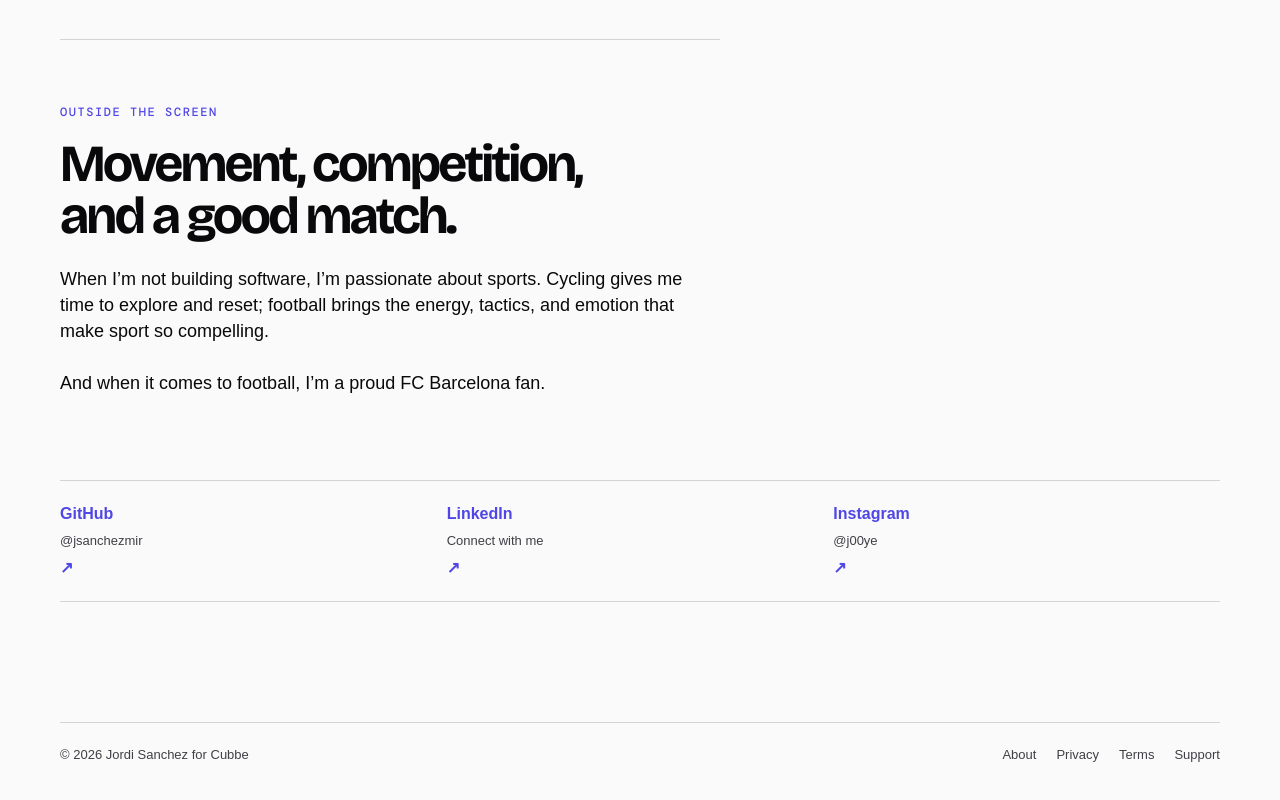
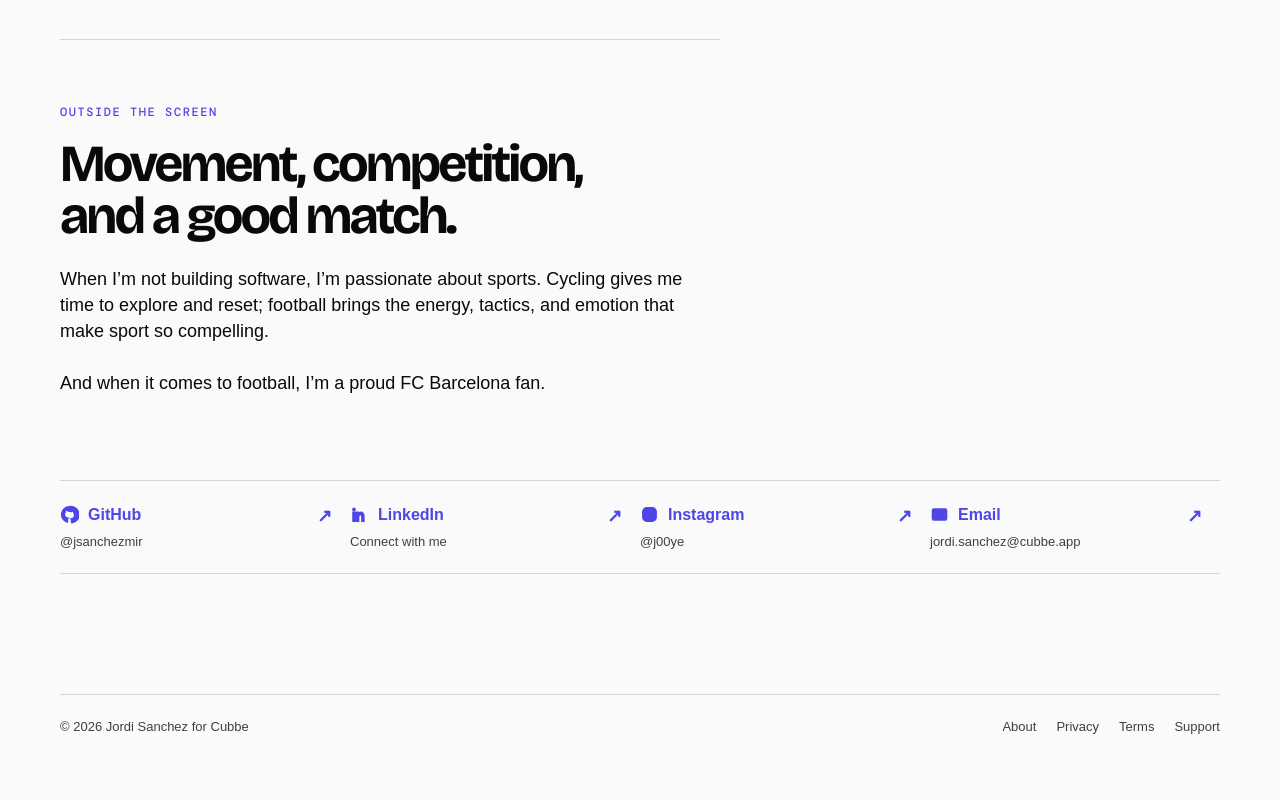
Before and after one commit to jsanchezmir/cubbe-web, a Next.js app: page /about in a window 1280 px wide. Shown: the part 986-1786 px from the top of the page. After the commit the page ends 1758 px from the top, so only its background shows below. Built offline with nearby package versions, Linux system fonts and the light colour scheme.

Commit message:
Add contact email to about page

```diff
--- a/app/about/page.tsx
+++ b/app/about/page.tsx
@@ -5,10 +5,18 @@ import { Footer, Header } from "../components";
 export const metadata: Metadata = { title: "About Jordi Sanchez" };
 
 const socialLinks = [
-  ["GitHub", "@jsanchezmir", "https://github.com/jsanchezmir"],
-  ["LinkedIn", "Connect with me", "https://www.linkedin.com/in/jordisanchezmir/"],
-  ["Instagram", "@j00ye", "https://www.instagram.com/j00ye/"],
+  ["GitHub", "@jsanchezmir", "https://github.com/jsanchezmir", "github"],
+  ["LinkedIn", "Connect with me", "https://www.linkedin.com/in/jordisanchezmir/", "linkedin"],
+  ["Instagram", "@j00ye", "https://www.instagram.com/j00ye/", "instagram"],
+  ["Email", "jordi.sanchez@cubbe.app", "mailto:jordi.sanchez@cubbe.app", "email"],
 ];
+
+function SocialIcon({ name }: { name: string }) {
+  if (name === "github") return <svg viewBox="0 0 24 24" aria-hidden="true"><path d="M12 2a10 10 0 0 0-3.16 19.49c.5.09.68-.22.68-.48v-1.7c-2.78.6-3.37-1.18-3.37-1.18-.46-1.16-1.11-1.47-1.11-1.47-.91-.62.07-.61.07-.61 1 .07 1.53 1.03 1.53 1.03.9 1.53 2.35 1.09 2.92.83.09-.65.35-1.09.63-1.34-2.22-.25-4.55-1.11-4.55-4.94 0-1.09.39-1.98 1.03-2.68-.1-.25-.45-1.27.1-2.64 0 0 .84-.27 2.75 1.03A9.56 9.56 0 0 1 12 8.01c.85 0 1.71.11 2.51.33 1.91-1.3 2.75-1.03 2.75-1.03.55 1.37.2 2.39.1 2.64.64.7 1.03 1.59 1.03 2.68 0 3.84-2.34 4.69-4.57 4.94.36.31.68.92.68 1.85v2.74c0 .27.18.58.69.48A10 10 0 0 0 12 2Z" /></svg>;
+  if (name === "linkedin") return <svg viewBox="0 0 24 24" aria-hidden="true"><path d="M5.08 7.1a1.55 1.55 0 1 0 0-3.1 1.55 1.55 0 0 0 0 3.1ZM3.7 20.5h2.76V9.15H3.7V20.5ZM8.2 9.15v11.36h2.76v-5.62c0-1.48.28-2.91 2.11-2.91 1.8 0 1.82 1.69 1.82 3.01v5.52h2.76v-6.1c0-3-0.65-5.3-4.14-5.3-1.68 0-2.8.92-3.26 1.79h-.04V9.15H8.2Z" /></svg>;
+  if (name === "instagram") return <svg viewBox="0 0 24 24" aria-hidden="true"><rect x="3.5" y="3.5" width="17" height="17" rx="5" /><circle cx="12" cy="12" r="4" /><circle cx="17.4" cy="6.7" r="1" className="social-icon-fill" /></svg>;
+  return <svg viewBox="0 0 24 24" aria-hidden="true"><rect x="3" y="5" width="18" height="14" rx="2" /><path d="m4 7 8 6 8-6" /></svg>;
+}
 
 export default function About() {
   return (
@@ -43,11 +51,11 @@ export default function About() {
         </div>
 
         <section className="about-links" aria-label="Social links">
-          {socialLinks.map(([name, detail, url]) => (
+          {socialLinks.map(([name, detail, url, icon]) => (
             <a href={url} key={name} target="_blank" rel="noreferrer">
-              <span>{name}</span>
+              <span className="about-link-title"><SocialIcon name={icon} />{name}</span>
               <small>{detail}</small>
-              ↗
+              <span className="about-link-arrow">↗</span>
             </a>
           ))}
         </section>
--- a/app/globals.css
+++ b/app/globals.css
@@ -63,8 +63,14 @@ h1 { max-width: 800px; margin: 0; font-size: clamp(58px, 9vw, 112px); line-heigh
 .about-block + .about-block { margin-top: 72px; padding-top: 64px; border-top: 1px solid var(--line); }
 .about-block h2 { max-width: 600px; margin: 0 0 24px; font-size: clamp(31px, 4.5vw, 52px); line-height: 1; }
 .about-block .eyebrow { margin-bottom: 18px; }
-.about-links { display: grid; grid-template-columns: repeat(3, 1fr); border-top: 1px solid var(--line); border-bottom: 1px solid var(--line); }
-.about-links a { display: flex; flex-direction: column; gap: 10px; padding: 24px 0; color: var(--accent); font-weight: 700; }
+.about-links { display: grid; grid-template-columns: repeat(4, 1fr); border-top: 1px solid var(--line); border-bottom: 1px solid var(--line); }
+.about-links a { position: relative; display: flex; flex-direction: column; gap: 10px; padding: 24px 18px 24px 0; color: var(--accent); font-weight: 700; }
+.about-link-title { display: inline-flex; align-items: center; gap: 9px; }
+.about-link-title svg { width: 19px; height: 19px; fill: currentColor; stroke: currentColor; stroke-width: 1.7; }
+.about-link-title .social-icon-fill { fill: currentColor; stroke: none; }
+.about-links a:hover .about-link-title svg { transform: translateY(-2px); }
+.about-link-arrow { position: absolute; top: 24px; right: 18px; font-size: 18px; transition: transform 160ms ease; }
+.about-links a:hover .about-link-arrow { transform: translate(2px, -2px); }
 .about-links small { color: var(--muted); font-size: 13px; font-weight: 400; }
 .site-footer { display: flex; justify-content: space-between; gap: 20px; padding: 24px 0 38px; border-top: 1px solid var(--line); color: var(--muted); font-size: 13px; }
 .footer-links { display: flex; gap: 20px; }
```
